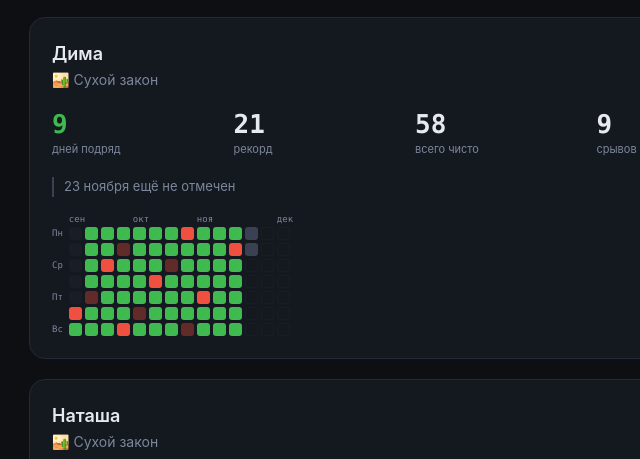
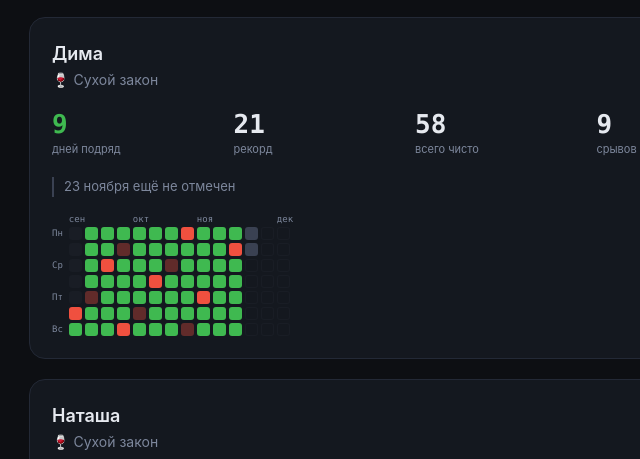
Before and after one commit to devcasian/derzhimsya, a plain HTML site: page preview.html in a window 1280 px wide. Shown: the part 341-800 px from the top of the page, 231-871 px from the left. Drawn offline with Linux system fonts and the light colour scheme.

Commit message:
chore: use the wine glass emoji in the preview mock

```diff
--- a/preview.html
+++ b/preview.html
@@ -42,10 +42,10 @@
         graceDays: 2,
         habits: [
           { id: "dima-alcohol", participantName: "Дима", participantGender: "m",
-            title: "Сухой закон", emoji: "🏜️", isShared: true, startDate: started,
+            title: "Сухой закон", emoji: "🍷", isShared: true, startDate: started,
             currentStreak: 9, bestStreak: 21, totalSuccess: 58, totalFail: 9, days: dimaAlcohol },
           { id: "natasha-alcohol", participantName: "Наташа", participantGender: "f",
-            title: "Сухой закон", emoji: "🏜️", isShared: true, startDate: started,
+            title: "Сухой закон", emoji: "🍷", isShared: true, startDate: started,
             currentStreak: 4, bestStreak: 16, totalSuccess: 52, totalFail: 12, days: natashaAlcohol },
           { id: "dima-food", participantName: "Дима", participantGender: "m",
             title: "Без доставки", emoji: "🍔", isShared: false, startDate: started,
```
